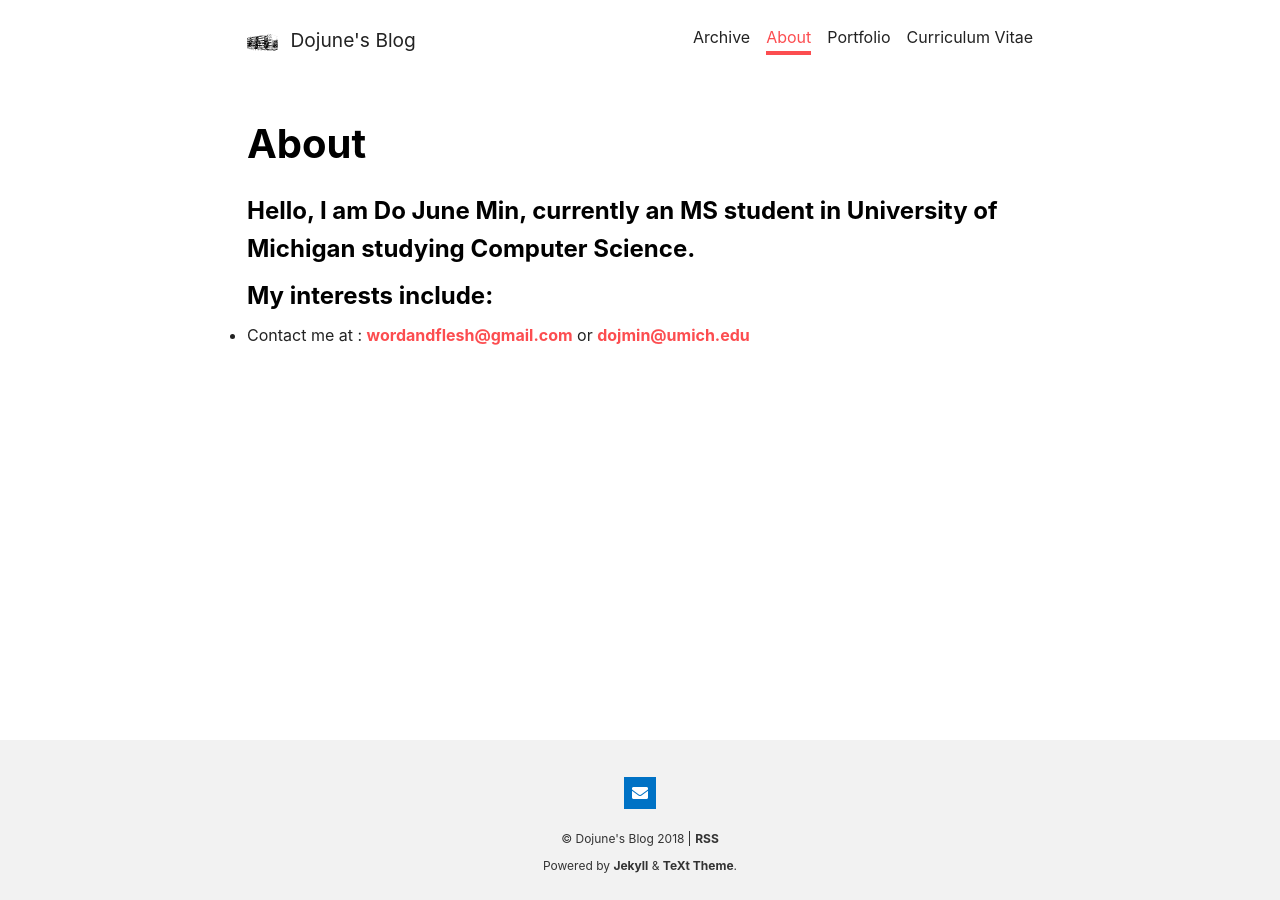
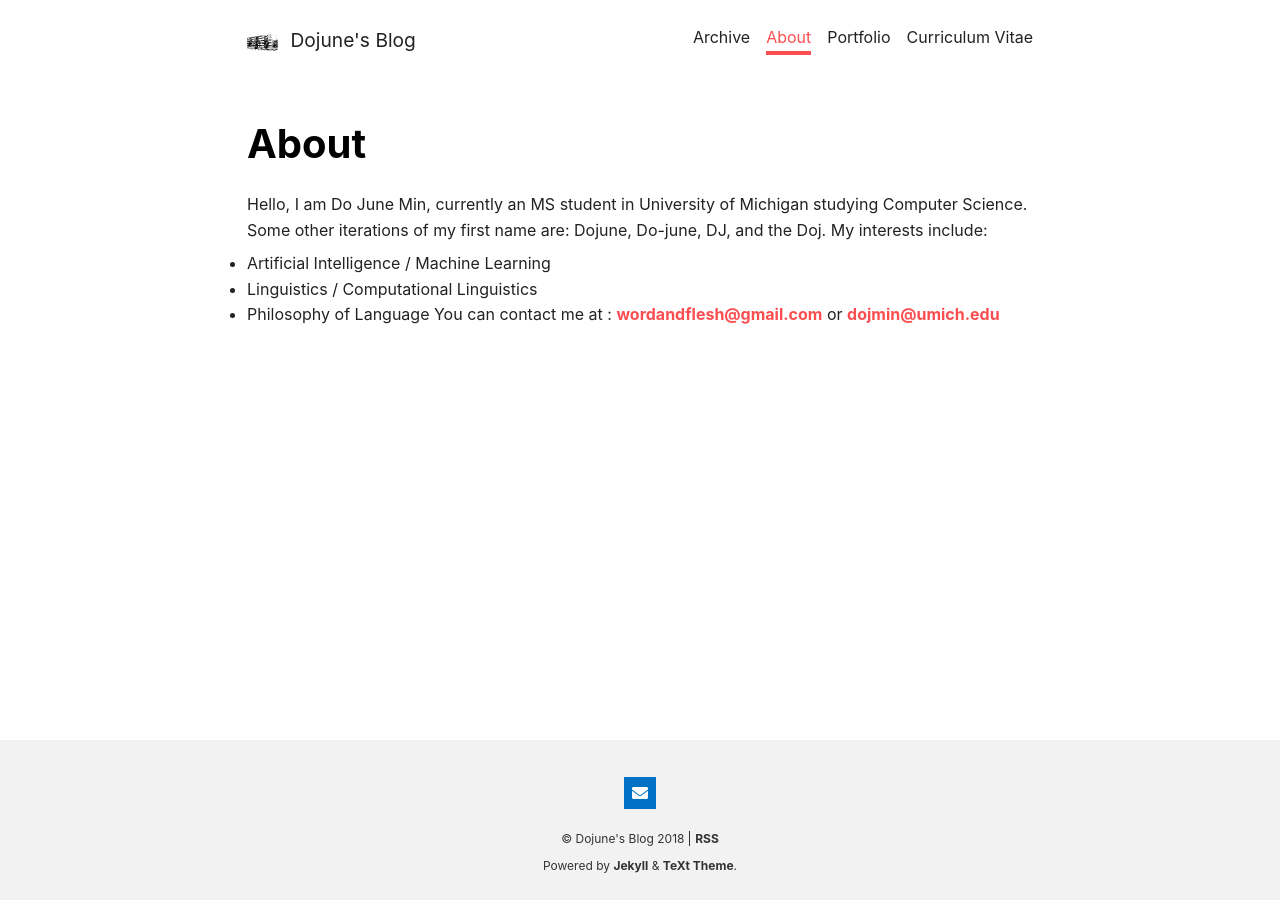
Before and after one commit to mindojune/oldmindojune.github.io, a Jekyll site: the page built from about.md, in a window 1280 px wide. Built offline with Jekyll 4.4.1, drawn with Linux system fonts in a browser that asks for light colours; nearby versions of some CDN libraries; our own code applies the rules of GitHub Pages for plain Markdown files.

Commit message:
Update about.md

```diff
--- a/about.md
+++ b/about.md
@@ -2,6 +2,10 @@
 title: "About"
 ---
 
-### Hello, I am Do June Min, currently an MS student in University of Michigan studying Computer Science.
-### My interests include:
-- Contact me at : <a href="wordandflesh@gmail.com">wordandflesh@gmail.com</a> or <a href="dojmin@umich.edu">dojmin@umich.edu</a>
+Hello, I am Do June Min, currently an MS student in University of Michigan studying Computer Science.
+Some other iterations of my first name are: Dojune, Do-june, DJ, and the Doj.
+My interests include:
+- Artificial Intelligence / Machine Learning
+- Linguistics / Computational Linguistics
+- Philosophy of Language
+You can contact me at : <a href="wordandflesh@gmail.com">wordandflesh@gmail.com</a> or <a href="dojmin@umich.edu">dojmin@umich.edu</a>
```
